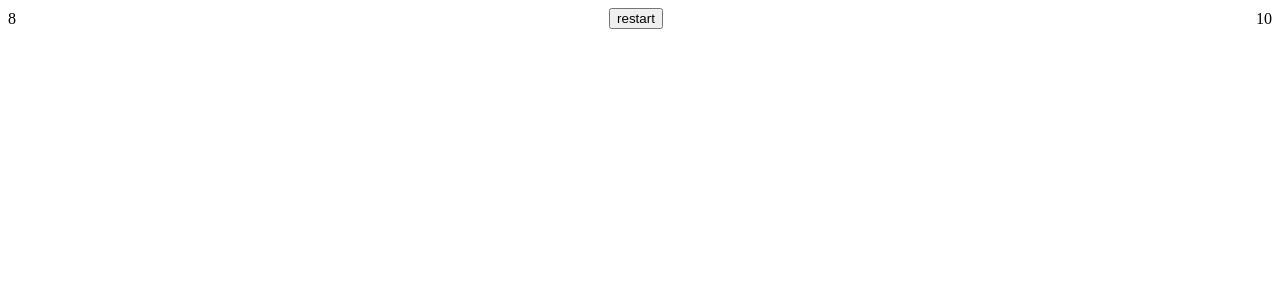
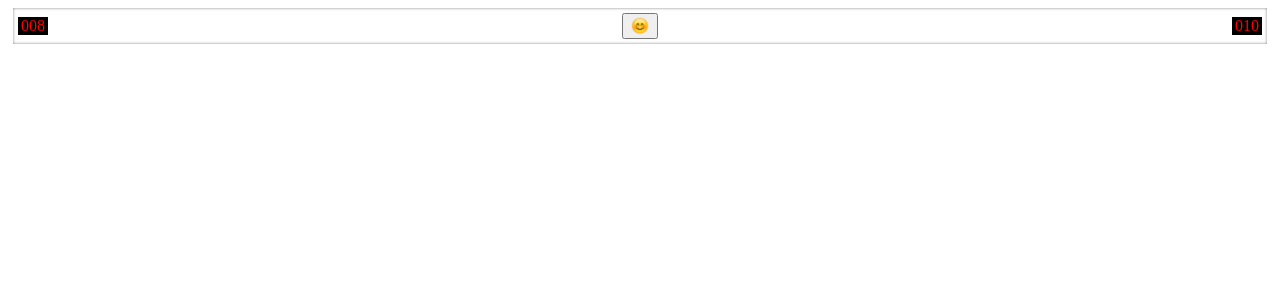
Before and after one commit to DmitriiPisarenko/sapper, a React (Create React App) app: page / in a window 1280 px wide. Shown: the top 300 px of the page. Built offline with nearby package versions, Linux system fonts and the light colour scheme.

Commit message:
create style for header

```diff
--- a/src/components/header/header.module.css
+++ b/src/components/header/header.module.css
@@ -2,4 +2,24 @@
   display: flex;
   justify-content: space-between;
   align-items: center;
+  margin: 5px;
+  box-shadow: inset 0px 0px 3px 0px rgba(0,0,0,0.5);
+  padding: 5px;
 }
+
+.Display {
+  background-color: black;
+  color: red;
+  padding: 0 3px;
+}
+
+.Restart {
+  margin: 0 5px;
+  display: flex;
+  align-items: center;
+}
+
+.Restart img {
+  width: 20px;
+  height: 20px;
+}
--- a/src/components/header/index.jsx
+++ b/src/components/header/index.jsx
@@ -1,22 +1,23 @@
 import React from 'react';
 import propTypes from 'prop-types';
 import styles from './header.module.css';
+import smile from '../../assets/images/smile.png';
 
 export default function Header(props) {
   const { counter, time } = props;
 
   return (
     <header className={styles.Container}>
-      <div>
-        {counter}
+      <div className={styles.Display}>
+        {counter.toString().padStart(3, 0)}
       </div>
 
-      <button type="button">
-        restart
+      <button type="button" className={styles.Restart}>
+        <img src={smile} alt="smile" />
       </button>
 
-      <div>
-        {time}
+      <div className={styles.Display}>
+        {time.toString().padStart(3, 0)}
       </div>
     </header>
   );
```
Also changed, not shown: src/assets/images/smile.png (added).
